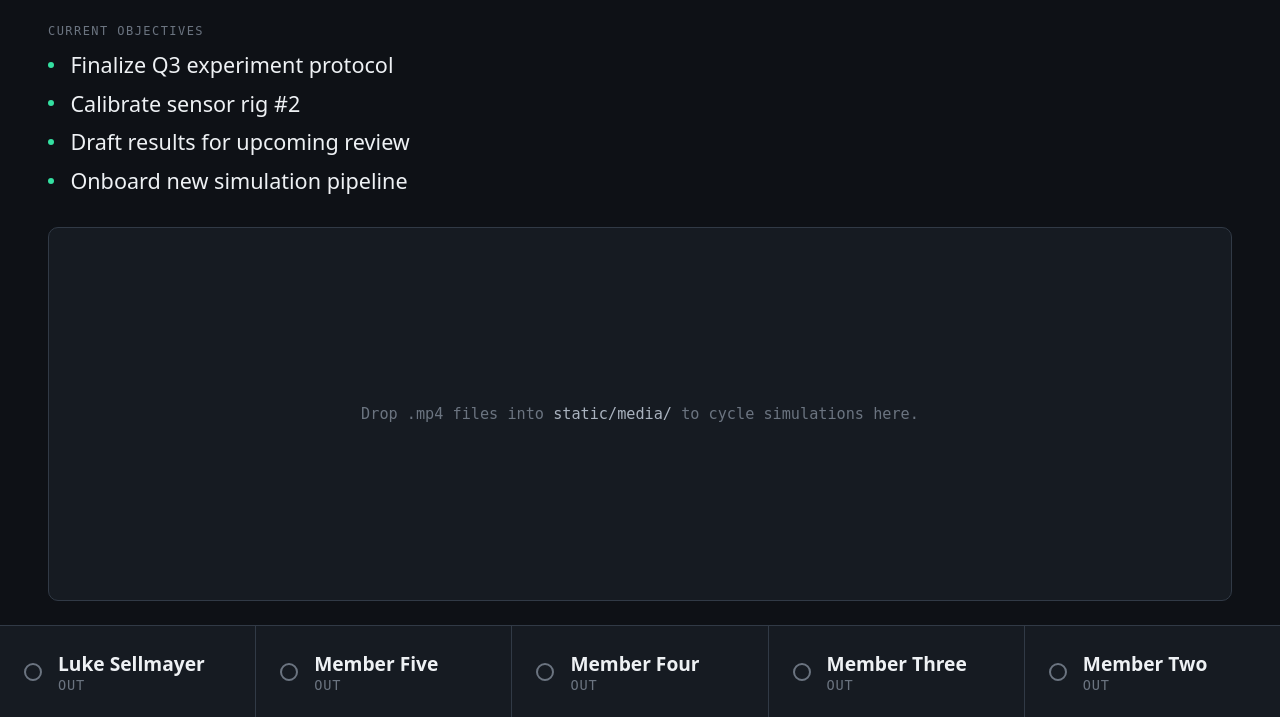
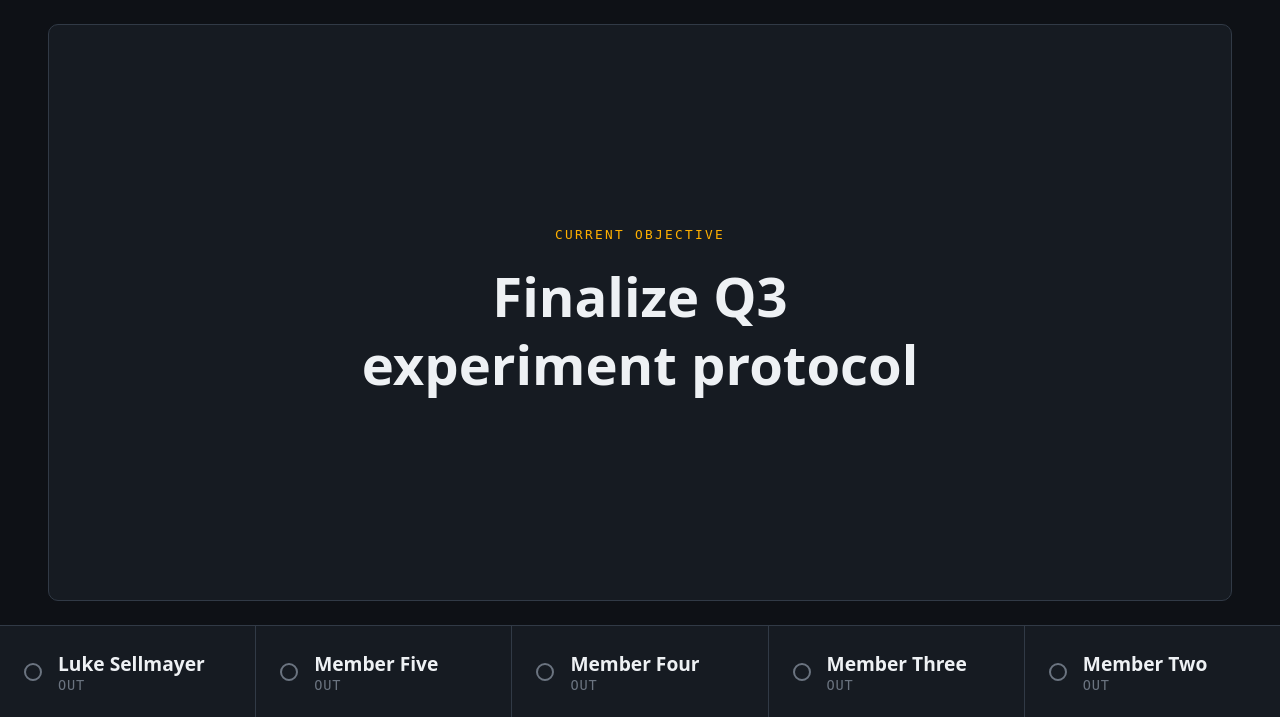
Before and after one commit to lukesell25/labtrack, a Flask app: page / in a window 1280 px wide. Shown: the part 83-800 px from the top of the page. Run offline with Flask 3, Linux system fonts and the light colour scheme; data comes from the database, SQL or seed files in the repository; data that the repository does not hold is empty.

Commit message:
Move objectives off top of screen and into media slides

```diff
--- a/static/css/style.css
+++ b/static/css/style.css
@@ -115,47 +115,6 @@ body.kiosk.is-note-prompt {
   font-variant-numeric: tabular-nums;
 }
 
-.objectives {
-  margin-bottom: 2rem;
-}
-
-.objectives__label {
-  font-family: var(--mono);
-  font-size: 0.75rem;
-  letter-spacing: 0.12em;
-  color: var(--text-low);
-  text-transform: uppercase;
-  margin-bottom: 0.75rem;
-}
-
-.objectives__list {
-  list-style: none;
-  margin: 0;
-  padding: 0;
-  display: flex;
-  flex-direction: column;
-  gap: 0.6rem;
-}
-
-.objectives__list li {
-  font-size: 1.35rem;
-  font-weight: 500;
-  padding-left: 1.4rem;
-  position: relative;
-  color: var(--text-hi);
-}
-
-.objectives__list li::before {
-  content: "";
-  position: absolute;
-  left: 0;
-  top: 0.55em;
-  width: 6px;
-  height: 6px;
-  border-radius: 50%;
-  background: var(--phosphor);
-}
-
 .media {
   flex: 1;
   min-height: 0;
@@ -174,6 +133,34 @@ body.kiosk.is-note-prompt {
   height: 100%;
   object-fit: cover;
   display: none;
+}
+
+.slide {
+  display: none;
+  flex-direction: column;
+  align-items: center;
+  justify-content: center;
+  gap: 1.25rem;
+  width: 100%;
+  height: 100%;
+  padding: 3rem;
+  text-align: center;
+}
+
+.slide__label {
+  font-family: var(--mono);
+  font-size: 0.8rem;
+  letter-spacing: 0.18em;
+  text-transform: uppercase;
+  color: var(--amber);
+}
+
+.slide__text {
+  font-size: clamp(1.8rem, 4.5vw, 3.4rem);
+  font-weight: 600;
+  line-height: 1.25;
+  max-width: 20ch;
+  color: var(--text-hi);
 }
 
 .media__empty {
--- a/static/js/main.js
+++ b/static/js/main.js
@@ -168,6 +168,103 @@ async function poll() {
 setInterval(poll, POLL_MS);
 poll();
 
+// --- slide rotation --------------------------------------------------
+// The media panel cycles a single combined playlist: every objective from
+// config/objectives.json as a text slide, followed by every video in
+// MEDIA_FILES. Videos advance when they finish; text slides advance on a
+// timer. Slides swap instantly - a crossfade would mean compositing two
+// full-panel layers on every rotation (see Performance in CLAUDE.md).
+//
+// Since the app doesn't have a directory listing endpoint, list media
+// filenames here as you add them to static/media/ - keeps this dead simple
+// with no extra backend route.
+const MEDIA_FILES = [
+  // "sim1.mp4", "sim2.mp4",
+];
+
+const SLIDE_MS = 12000;            // how long one objective slide stays up
+const VIDEO_ERROR_RETRY_MS = 3000;
+
+const videoEl = document.getElementById("media-video");
+const slideEl = document.getElementById("media-slide");
+const slideTextEl = document.getElementById("slide-text");
+const emptyEl = document.getElementById("media-empty");
+
+let objectives = [];
+let rotationIndex = 0;
+let rotationTimer = null;
+let rotationStarted = false;
+// Which kind of item is on screen right now. The video element's events fire
+// asynchronously and can arrive after the rotation has already moved on (a
+// 404 on a media file reports its error a beat later), so the handlers below
+// check this before acting - otherwise a stale event cuts a text slide short.
+let activeType = null;
+
+function buildPlaylist() {
+  return [
+    ...objectives.map(text => ({ type: "objective", text })),
+    ...MEDIA_FILES.map(file => ({ type: "video", file })),
+  ];
+}
+
+function showNextSlide() {
+  clearTimeout(rotationTimer);
+
+  const playlist = buildPlaylist();
+  if (playlist.length === 0) {
+    videoEl.style.display = "none";
+    slideEl.style.display = "none";
+    emptyEl.style.display = "block";
+    return;
+  }
+
+  const item = playlist[rotationIndex % playlist.length];
+  rotationIndex = (rotationIndex + 1) % playlist.length;
+  activeType = item.type;
+  emptyEl.style.display = "none";
+
+  if (item.type === "objective") {
+    videoEl.pause();  // stop decoding while a text slide is up
+    videoEl.style.display = "none";
+    if (slideTextEl.textContent !== item.text) slideTextEl.textContent = item.text;
+    slideEl.style.display = "flex";
+    rotationTimer = setTimeout(showNextSlide, SLIDE_MS);
+    return;
+  }
+
+  slideEl.style.display = "none";
+  videoEl.style.display = "block";
+  // With a single item there is nothing to advance to, so let the element
+  // loop natively rather than re-fetching and re-decoding the same file
+  // every time it ends. Note this is also why "loop" is not hardcoded in
+  // index.html: with it always on, "ended" never fires and the rotation
+  // could never move past the first video.
+  videoEl.loop = playlist.length === 1;
+  videoEl.src = `/static/media/${item.file}`;
+  videoEl.play().catch(() => {});
+}
+
+function restartRotation() {
+  rotationStarted = true;
+  rotationIndex = 0;
+  showNextSlide();
+}
+
+videoEl.addEventListener("ended", () => {
+  if (activeType !== "video" || videoEl.loop) return;
+  showNextSlide();
+});
+
+// A missing or undecodable file shouldn't strand the board on a black
+// panel. Wait before moving on so a playlist of entirely broken files
+// can't spin in a tight loop.
+videoEl.addEventListener("error", () => {
+  if (activeType !== "video") return;
+  console.error("media failed to play:", videoEl.currentSrc);
+  clearTimeout(rotationTimer);
+  rotationTimer = setTimeout(showNextSlide, VIDEO_ERROR_RETRY_MS);
+});
+
 async function loadObjectives() {
   try {
     const res = await fetch("/api/objectives");
@@ -175,39 +272,19 @@ async function loadObjectives() {
     const json = JSON.stringify(data.objectives);
     if (json === loadObjectives._last) return;
     loadObjectives._last = json;
-    const list = document.getElementById("objectives-list");
-    list.innerHTML = data.objectives.map(o => `<li>${escapeHtml(o)}</li>`).join("");
+    objectives = data.objectives || [];
+    // Only reached when objectives.json actually changed, so restarting the
+    // rotation here costs nothing in the steady state.
+    restartRotation();
   } catch (e) {
     console.error("failed to load objectives", e);
+    // Objectives are unavailable, but any videos should still play.
+    if (!rotationStarted) restartRotation();
   }
 }
+
+// The rotation is started by the first loadObjectives() rather than here, so
+// a video slot never gets loaded and then immediately abandoned when the
+// objectives arrive a moment later.
 loadObjectives();
 setInterval(loadObjectives, 60000); // pick up edits to objectives.json without a restart
-
-// --- media loop -----------------------------------------------------
-// Cycles through any .mp4 files placed in static/media/. Since the app
-// doesn't have a directory listing endpoint, define the filenames here as
-// you add them - keeps this dead simple with no extra backend route.
-const MEDIA_FILES = [
-  // "sim1.mp4", "sim2.mp4",
-];
-
-let mediaIndex = 0;
-const videoEl = document.getElementById("media-video");
-const emptyEl = document.getElementById("media-empty");
-
-function playNextMedia() {
-  if (MEDIA_FILES.length === 0) {
-    videoEl.style.display = "none";
-    emptyEl.style.display = "block";
-    return;
-  }
-  emptyEl.style.display = "none";
-  videoEl.style.display = "block";
-  videoEl.src = `/static/media/${MEDIA_FILES[mediaIndex]}`;
-  videoEl.play().catch(() => {});
-  mediaIndex = (mediaIndex + 1) % MEDIA_FILES.length;
-}
-
-videoEl.addEventListener("ended", playNextMedia);
-playNextMedia();
--- a/templates/index.html
+++ b/templates/index.html
@@ -14,15 +14,15 @@
       <div class="board__clock" id="clock">--:--:--</div>
     </header>
 
-    <section class="objectives" id="objectives">
-      <div class="objectives__label">Current objectives</div>
-      <ul class="objectives__list" id="objectives-list"></ul>
-    </section>
-
     <section class="media" id="media">
-      <video id="media-video" autoplay muted loop playsinline></video>
+      <video id="media-video" autoplay muted playsinline></video>
+      <div class="slide" id="media-slide">
+        <div class="slide__label">Current objective</div>
+        <div class="slide__text" id="slide-text"></div>
+      </div>
       <div class="media__empty" id="media-empty">
-        Drop .mp4 files into <code>static/media/</code> to cycle simulations here.
+        Add objectives to <code>config/objectives.json</code>, or drop .mp4 files
+        into <code>static/media/</code>, to cycle them here.
       </div>
     </section>
   </main>
```
Also changed, not shown: CLAUDE.md (+31 -6 lines).
